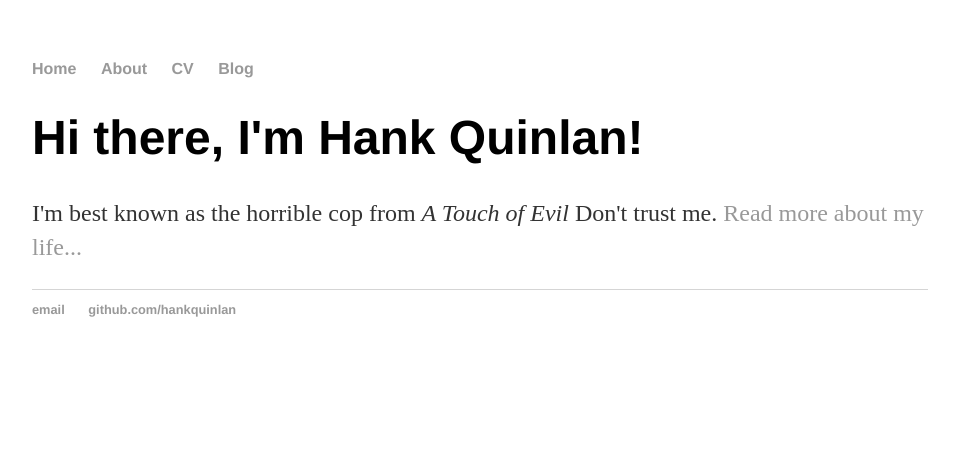
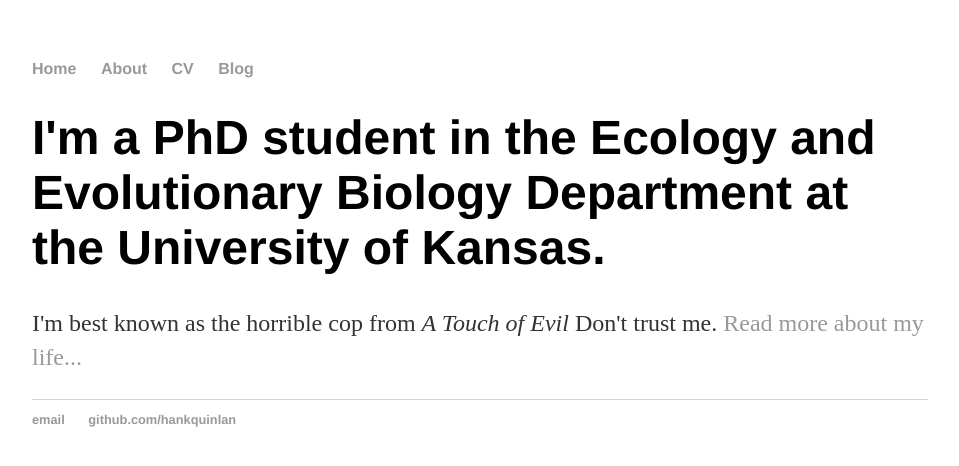
Before and after one commit to megannibbs/megannibbelink.github.io, a Jekyll site: the page built from about/index.html, in a window 1280 px wide. Shown: the top 466 px of the page, without its empty margins (160-1119 px from the left). Built offline with Jekyll 4.4.1, drawn with Linux system fonts in a browser that asks for light colours.

Commit message:
Update index.html

```diff
--- a/about/index.html
+++ b/about/index.html
@@ -1,8 +1,8 @@
 ---
 layout: default
-title: Hank Quinlan, Horrible Cop
+title: Meg Nibbelink | Home
 ---
 <div class="blurb">
-	<h1>Hi there, I'm Hank Quinlan!</h1>
+	<h1>I'm a PhD student in the Ecology and Evolutionary Biology Department at the University of Kansas. </h1>
 	<p>I'm best known as the horrible cop from <em>A Touch of Evil</em> Don't trust me. <a href="/about">Read more about my life...</a></p>
 </div><!-- /.blurb -->
```
